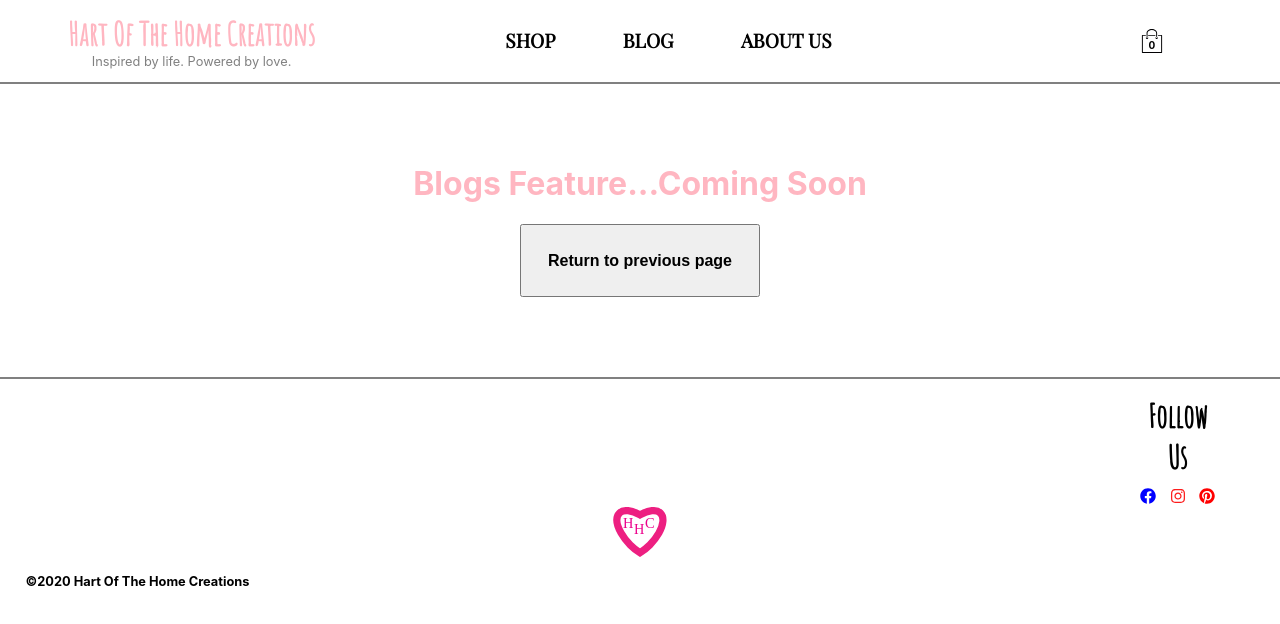
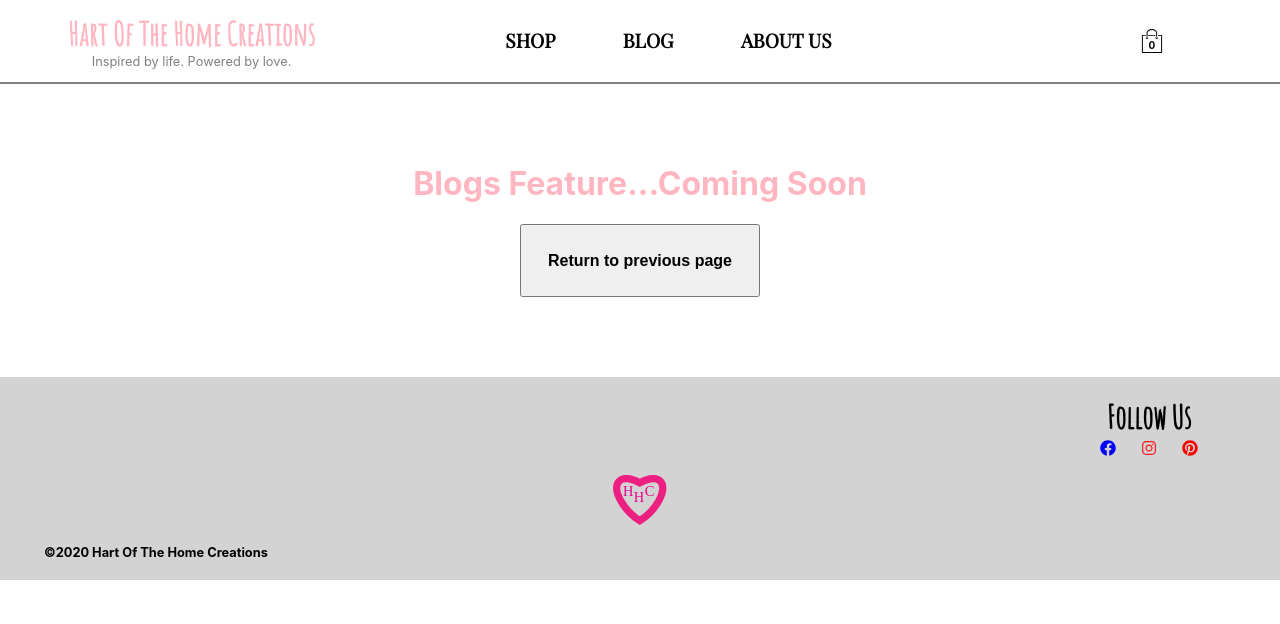
Before and after one commit to easpaas/hart_of_the_home_creations-frontend, a React (Create React App) app: page /blog in a window 1280 px wide. Shown: the top 624 px of the page. Built offline with nearby package versions, Linux system fonts and the light colour scheme; a web font is replaced by a local one.

Commit message:
adjusts logo position and margins

```diff
--- a/src/components/Footer/footer.styles.scss
+++ b/src/components/Footer/footer.styles.scss
@@ -1,7 +1,26 @@
 .footer-styles {
-  border-top: 2px solid grey;
+  // border-top: 2px solid grey;
+  background-color: lightgrey;
+  padding: 1.5%;
+
+  .contact {
+    width: 8%;
+    margin-left: auto;
+    margin-right: 5%;
+    display: flex;
+    flex-direction: column;
+
+    p {
+      margin: 0;
+      font-size: 2rem;
+      font-family: 'Amatic SC', cursive;
+      font-weight: bold;
+    }
+  }
 
   .logo-container {
+    margin-top: 16px;
+    margin-bottom: 16px;
     max-width: 100%;
 
     .logo {
@@ -9,25 +28,9 @@
       height: 50px;
     }
   }
-
-  .contact {
-    width: 6%;
-    margin-top: 16px;
-    margin-left: auto;
-    margin-right: 5%;
-    display: flex;
-    flex-direction: column;
-
-    p {
-      margin: 0;
-      margin-bottom: 8px;
-      font-size: 2rem;
-      font-family: 'Amatic SC', cursive;
-      font-weight: bold;
-    }
-  }
   #copyright {
     text-align: left;
+    margin: 0;
     margin-left: 2%;
     font-weight: bold;
     font-size: 0.8rem;
```
